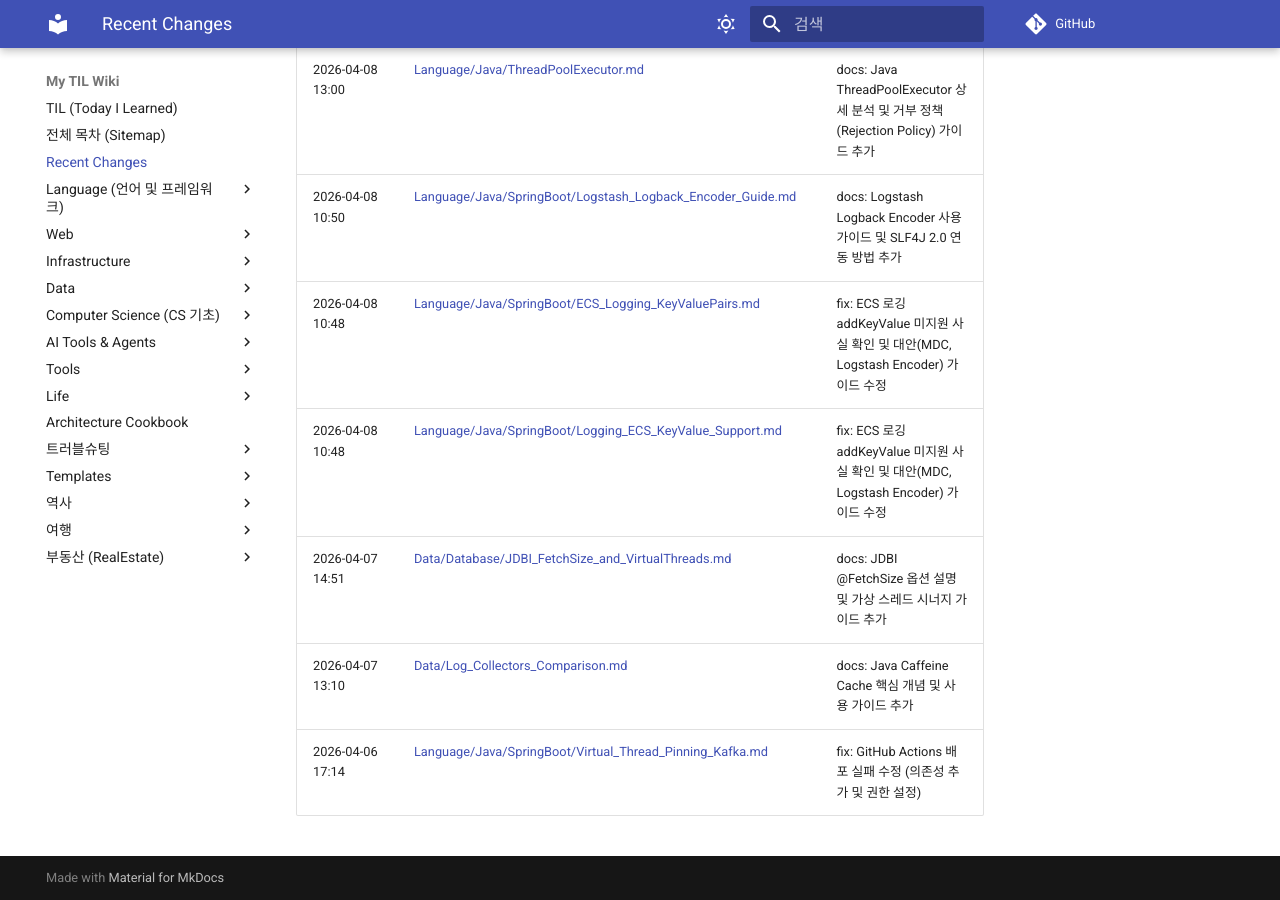
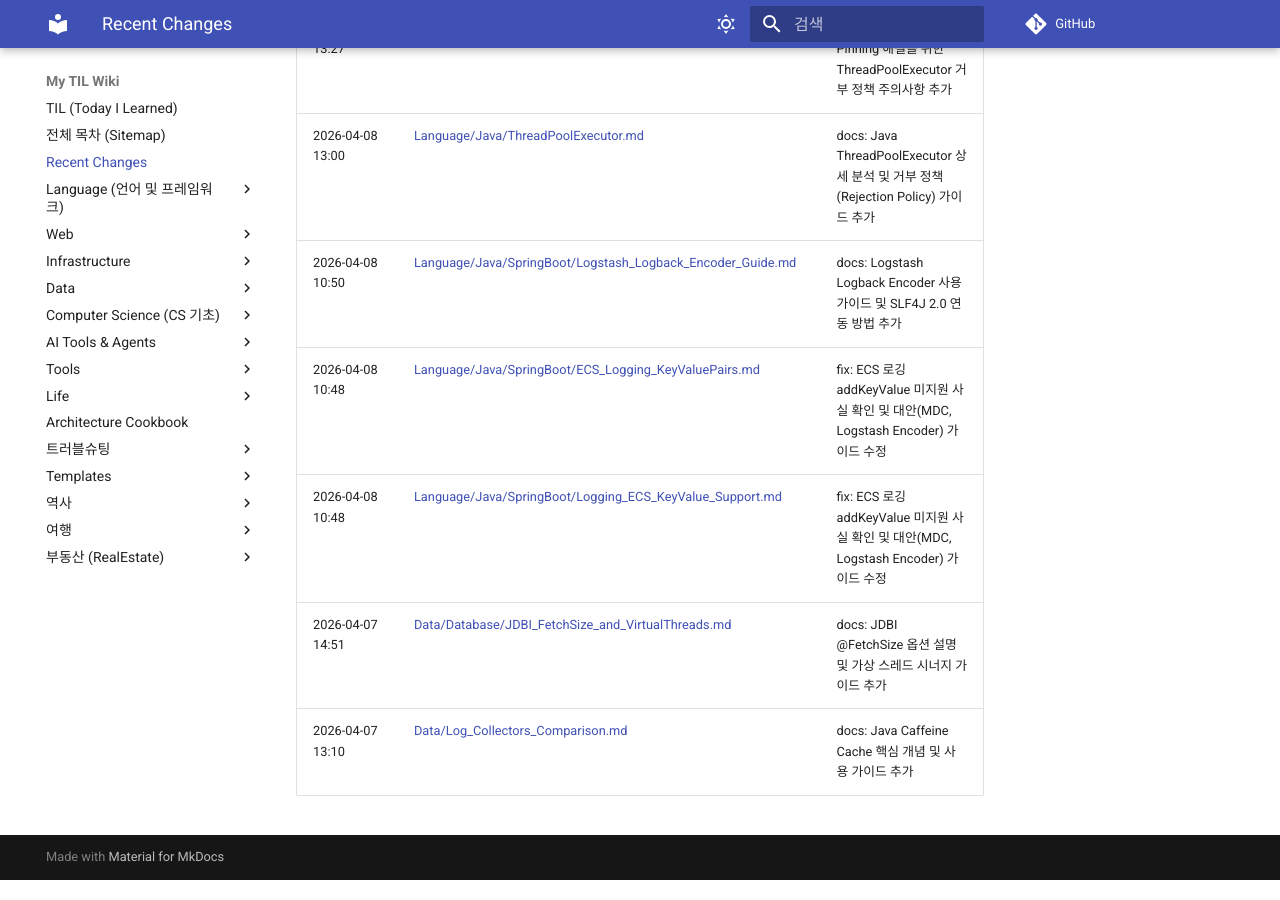
Before and after one commit to DevDooly/TIL, an MkDocs documentation site: the page built from docs/Recent_Changes.md, in a window 1280 px wide and 900 px high, scrolled down 3749 px. Built offline with MkDocs 1.6.1 and Material for MkDocs 9.7.7, drawn with Linux system fonts in a browser that asks for light colours; comment, search, counter and statistics services are not loaded; some of the changed text lies outside the part shown.

```diff
--- a/docs/Recent_Changes.md
+++ b/docs/Recent_Changes.md
@@ -48,4 +49,3 @@
 | 2026-04-08 10:48 | [Language/Java/SpringBoot/Logging_ECS_KeyValue_Support.md](Language/Java/SpringBoot/Logging_ECS_KeyValue_Support.md) | fix: ECS 로깅 addKeyValue 미지원 사실 확인 및 대안(MDC, Logstash Encoder) 가이드 수정 |
 | 2026-04-07 14:51 | [Data/Database/JDBI_FetchSize_and_VirtualThreads.md](Data/Database/JDBI_FetchSize_and_VirtualThreads.md) | docs: JDBI @FetchSize 옵션 설명 및 가상 스레드 시너지 가이드 추가 |
 | 2026-04-07 13:10 | [Data/Log_Collectors_Comparison.md](Data/Log_Collectors_Comparison.md) | docs: Java Caffeine Cache 핵심 개념 및 사용 가이드 추가 |
-| 2026-04-06 17:14 | [Language/Java/SpringBoot/Virtual_Thread_Pinning_Kafka.md](Language/Java/SpringBoot/Virtual_Thread_Pinning_Kafka.md) | fix: GitHub Actions 배포 실패 수정 (의존성 추가 및 권한 설정) |
```
Also changed, not shown: other parts of docs/Recent_Changes.md (+1 -0 lines), README.md (+2 -1 lines).
